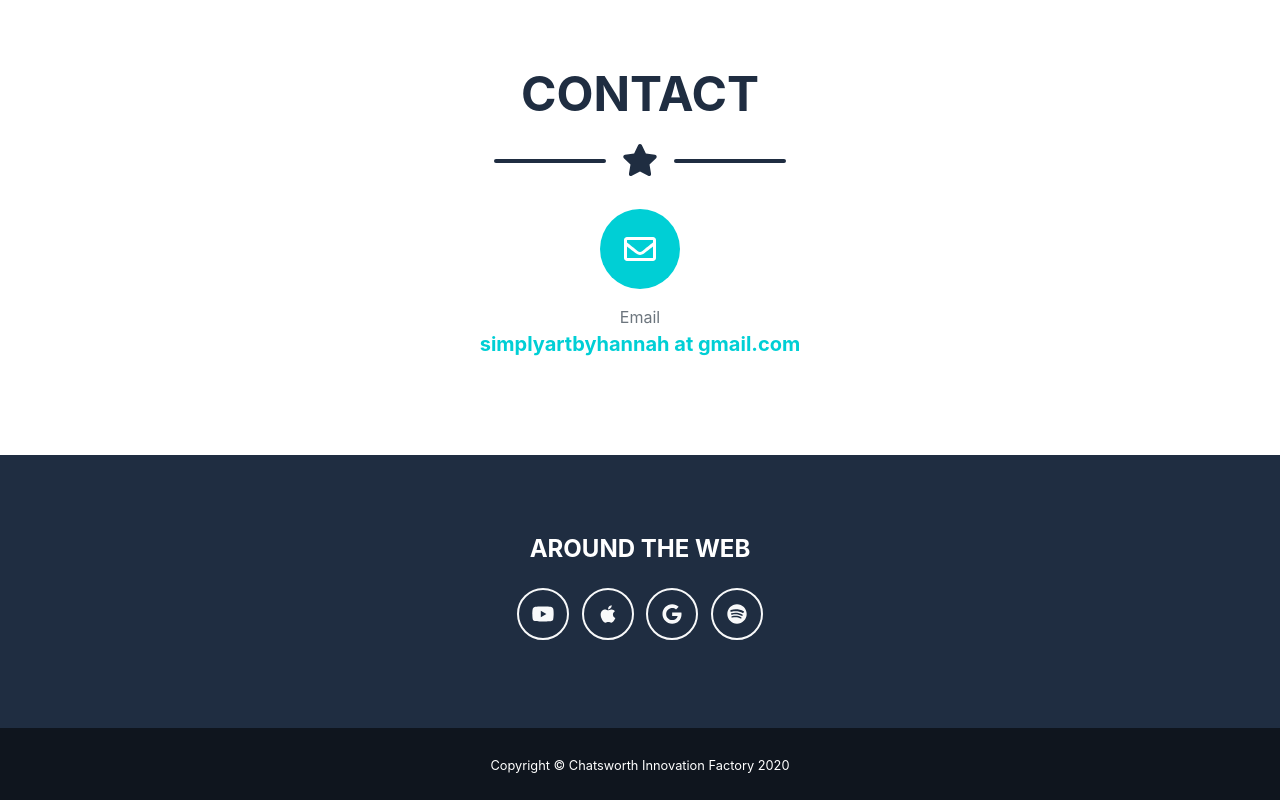
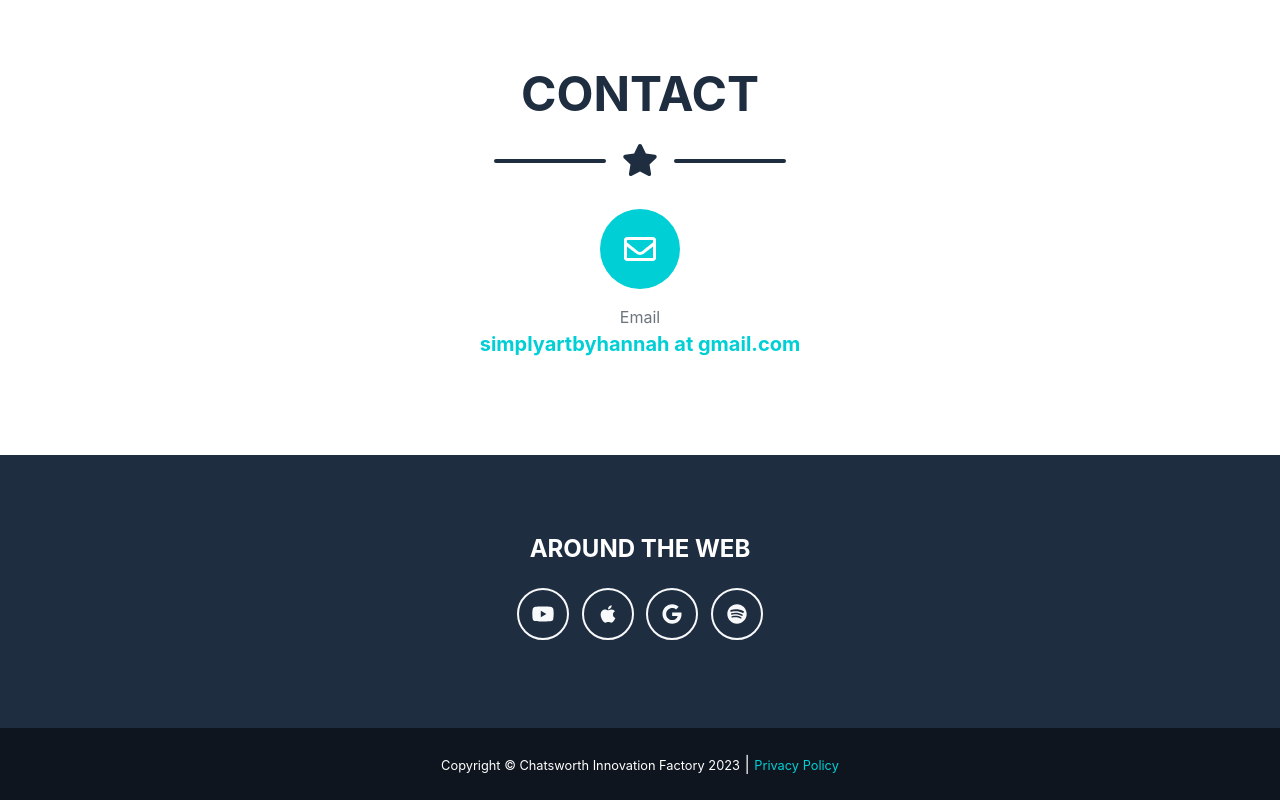
Before and after one commit to java1337/www-hannahlad-com, a plain HTML site: page index.html in a window 1280 px wide. Shown: the part 2351-3151 px from the top of the page. Drawn offline with nearby package versions, Linux system fonts and the light colour scheme; a web font is replaced by a local one.

Commit message:
link to privacy policy from footer

```diff
--- a/index.html
+++ b/index.html
@@ -345,7 +345,7 @@
         </footer>
         <!-- Copyright Section-->
         <section class="copyright py-4 text-center text-white">
-            <div class="container"><small class="pre-wrap">Copyright © Chatsworth Innovation Factory 2020</small></div>
+            <div class="container"><small class="pre-wrap">Copyright © Chatsworth Innovation Factory 2023</small> | <small class="pre-wrap"><a href="privacy.html">Privacy Policy</a></small></div>
         </section>
         <!-- Scroll to Top Button (Only visible on small and extra-small screen sizes)-->
         <div class="scroll-to-top d-lg-none position-fixed"><a class="js-scroll-trigger d-block text-center text-white rounded" href="#page-top"><i class="fa fa-chevron-up"></i></a></div>
```
